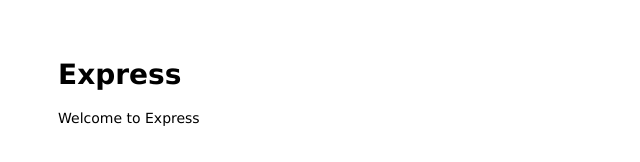
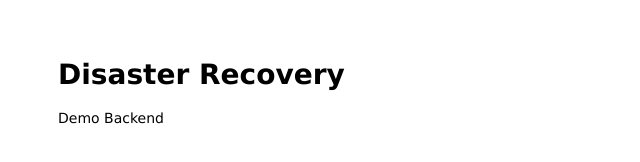
Before and after one commit to Aitemir/hurricane-app-be-demo, a website: page public/index.html in a window 1280 px wide. Shown: the whole page, without its empty margins (0-640 px from the left). Drawn offline with Linux system fonts and the light colour scheme.

Commit message:
changed titles

```diff
--- a/public/index.html
+++ b/public/index.html
@@ -1,13 +1,13 @@
 <html>
 
 <head>
-  <title>Express</title>
+  <title>Disaster Recovery BE</title>
   <link rel="stylesheet" href="/stylesheets/style.css">
 </head>
 
 <body>
-  <h1>Express</h1>
-  <p>Welcome to Express</p>
+  <h1>Disaster Recovery</h1>
+  <p>Demo Backend</p>
 </body>
 
 </html>
```
Also changed, not shown: 1 other file.
